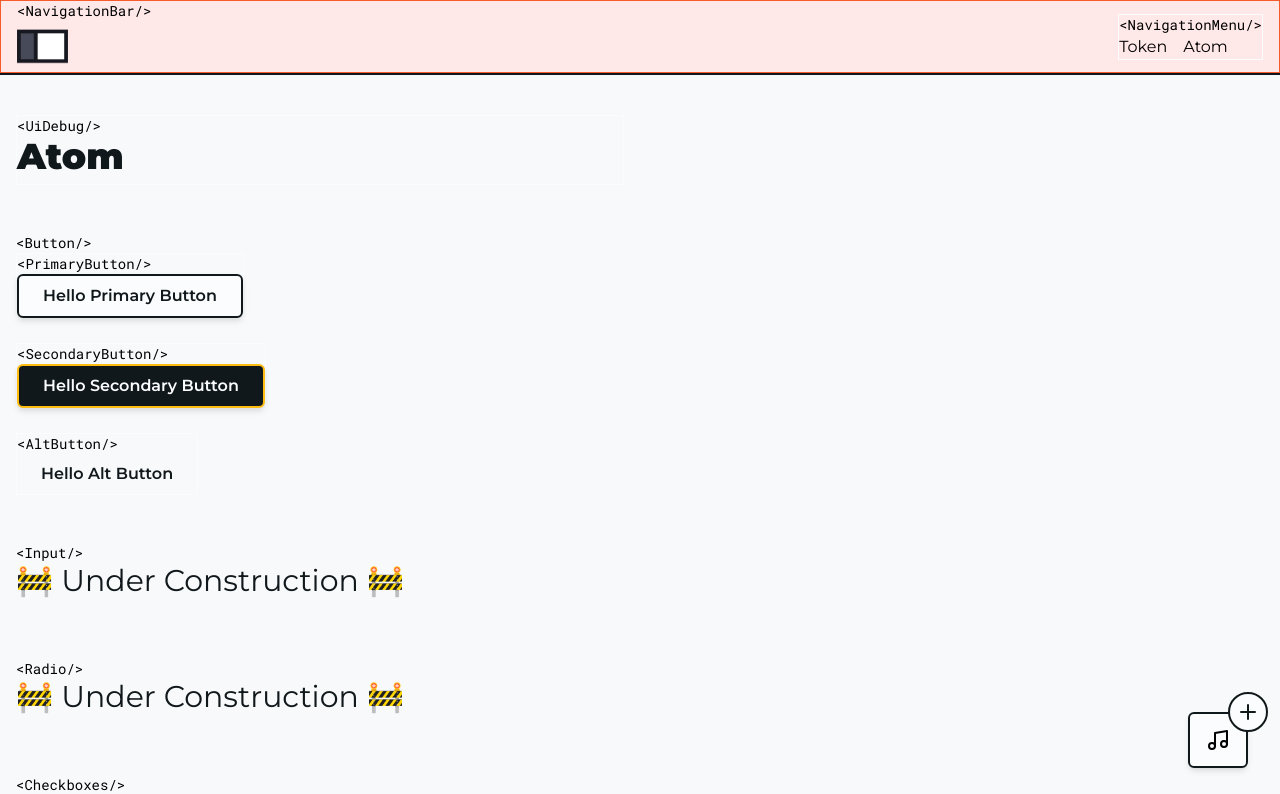
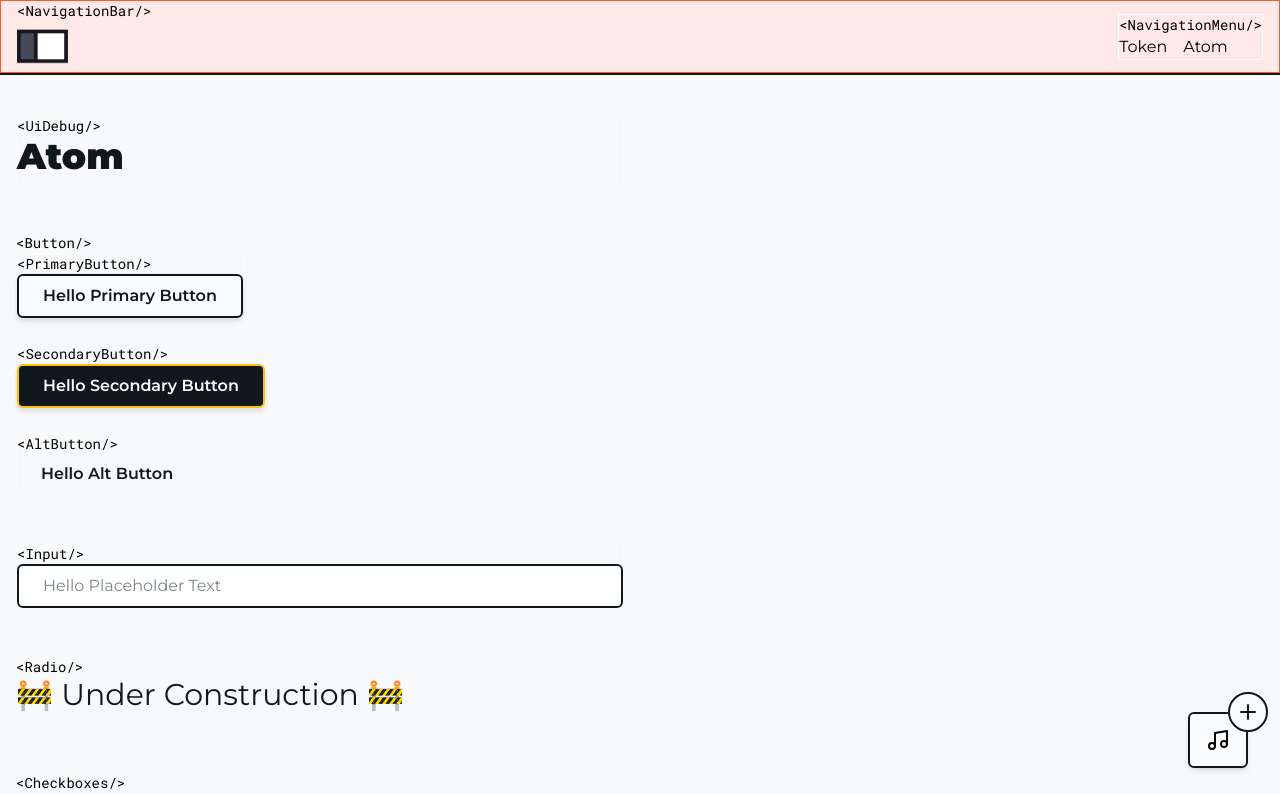
Before and after one commit to untungso/universe, a Next.js app: page /en/ui-debug/atom in a window 1280 px wide. Shown: the top 794 px of the page. Built offline with nearby package versions, Linux system fonts and the light colour scheme.

Commit message:
text input components

```diff
--- a/app/[lang]/ui-debug/atom/page.tsx
+++ b/app/[lang]/ui-debug/atom/page.tsx
@@ -44,12 +44,14 @@ export default function AtomDebug() {
         </div>
       </Section>
       <Section>
-        <StyledCode>Input</StyledCode>
-        <Heading>🚧 Under Construction 🚧</Heading>
+        <Debug>
+          <StyledCode>Input</StyledCode>
+          <TextInput placeholder="Hello Placeholder Text"/>
+        </Debug>
       </Section>
       <Section>
-        <StyledCode>Radio</StyledCode>
-        <Heading>🚧 Under Construction 🚧</Heading>
+          <StyledCode>Radio</StyledCode>
+          <Heading>🚧 Under Construction 🚧</Heading>
       </Section>
       <Section>
         <StyledCode>Checkboxes</StyledCode>
--- a/packages/components/input/text.tsx
+++ b/packages/components/input/text.tsx
@@ -1,9 +1,13 @@
 import * as React from "react";
 
-export const TextInput = () => {
+interface TextInputProps {
+  placeholder?:string;
+}
+
+export const TextInput = (props: TextInputProps) => {
   return (
-    <div>
-      <div>TextInput</div>
-    </div>
+    <React.Fragment>
+      <input className="border-2 border-slate-12 rounded-md px-6 py-2 text-md placeholder:text-slate-10 font-base w-full" type="text" placeholder={props.placeholder} />
+    </React.Fragment>
   );
 };
```
